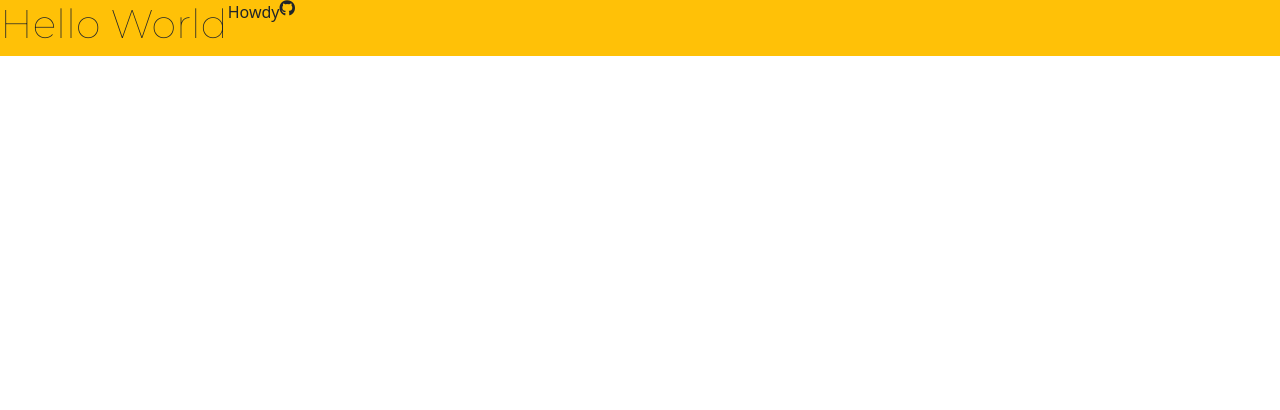
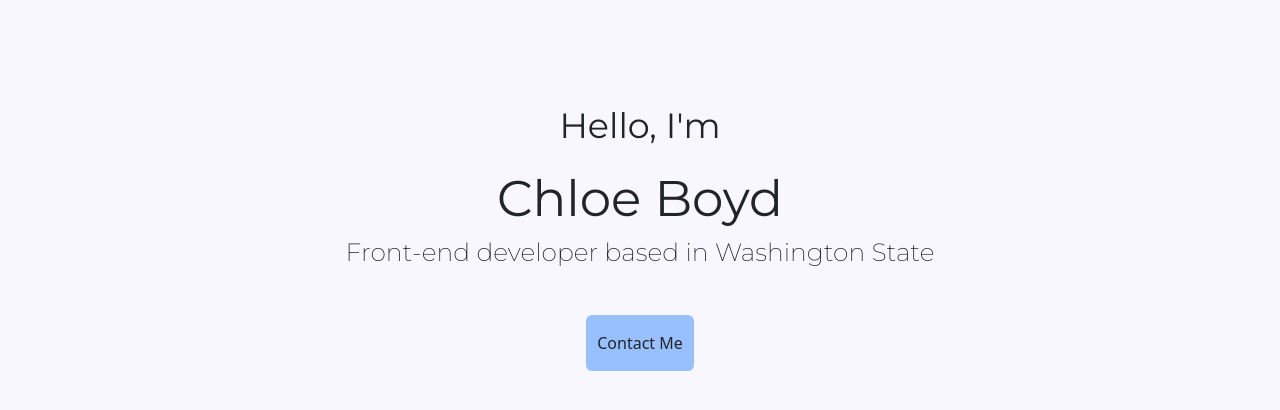
Before and after one commit to Chilolay/Portfolio-Project, a plain HTML site: page index.html in a window 1280 px wide. Drawn offline with nearby package versions, Linux system fonts and the light colour scheme.

Commit message:
added hero

```diff
--- a/index.html
+++ b/index.html
@@ -13,15 +13,18 @@
 <!-- Google Font-->
     <link rel="preconnect" href="https://fonts.googleapis.com">
     <link rel="preconnect" href="https://fonts.gstatic.com" crossorigin>
-    <link href="https://fonts.googleapis.com/css2?family=Montserrat:wght@100&display=swap" rel="stylesheet">
+    <link href="https://fonts.googleapis.com/css2?family=Montserrat:wght@200;400&display=swap" rel="stylesheet">
 <!-- Font Awesome-->
     <script src="https://kit.fontawesome.com/b67ff2b46c.js" crossorigin="anonymous"></script>
 </head>
 <body>
-    <div class="d-flex bg-warning">
-        <h1>Hello World</h1>
-        <p>Howdy</p>
-        <i class="fa-brands fa-github"></i>
+    <div class="hero">
+        <p>Hello, I'm</p>
+        <h1 class="mb-2">Chloe Boyd</h1>
+        <h2 class="mb-5">Front-end developer based in Washington State</h2>
+        <div>
+            <a href="#" class="btn">Contact Me</a>
+        </div>
     </div>
 </body>
 </html>
--- a/style.css
+++ b/style.css
@@ -1,4 +1,31 @@
+.hero {
+    background: #F9F7FE;
+    text-align: center;
+    padding: 100px 10px;
+}
 
-h1 {
-font-family: 'Montserrat', sans-serif;
+.hero p {
+    font-size: 35px;
+    font-family: 'Montserrat', sans-serif;
 }
+
+.hero h1 {
+    font-size: 50px;
+    font-family: 'Montserrat', sans-serif;
+    font-weight: 400;
+}
+
+.hero h2 {
+    font-size: 25px;
+    font-family: 'Montserrat', sans-serif;
+    font-weight: 200;
+}
+
+.hero .btn {
+    padding: 15px 10px;
+    background-color: rgb(152, 192, 255);
+}
+
+.hero .btn:hover {
+    background-color: rgb(99, 159, 255);
+}
```
